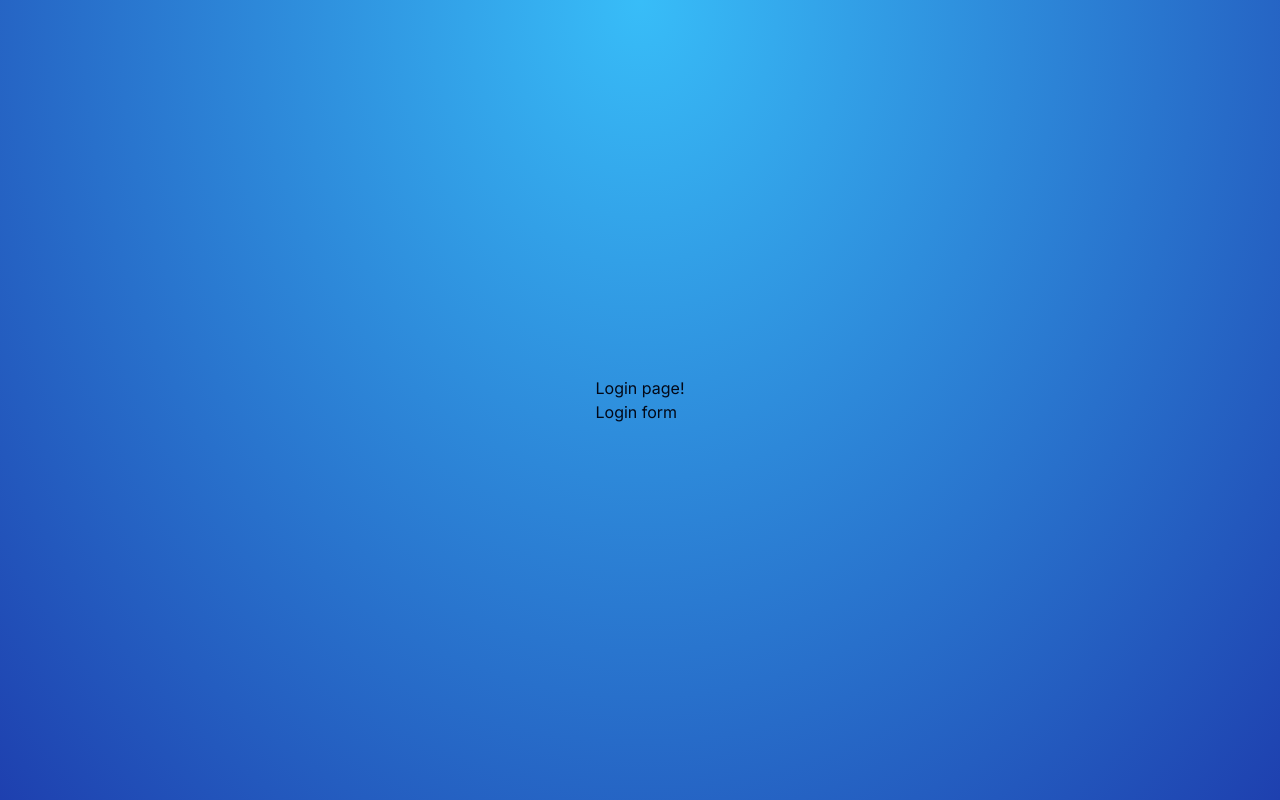
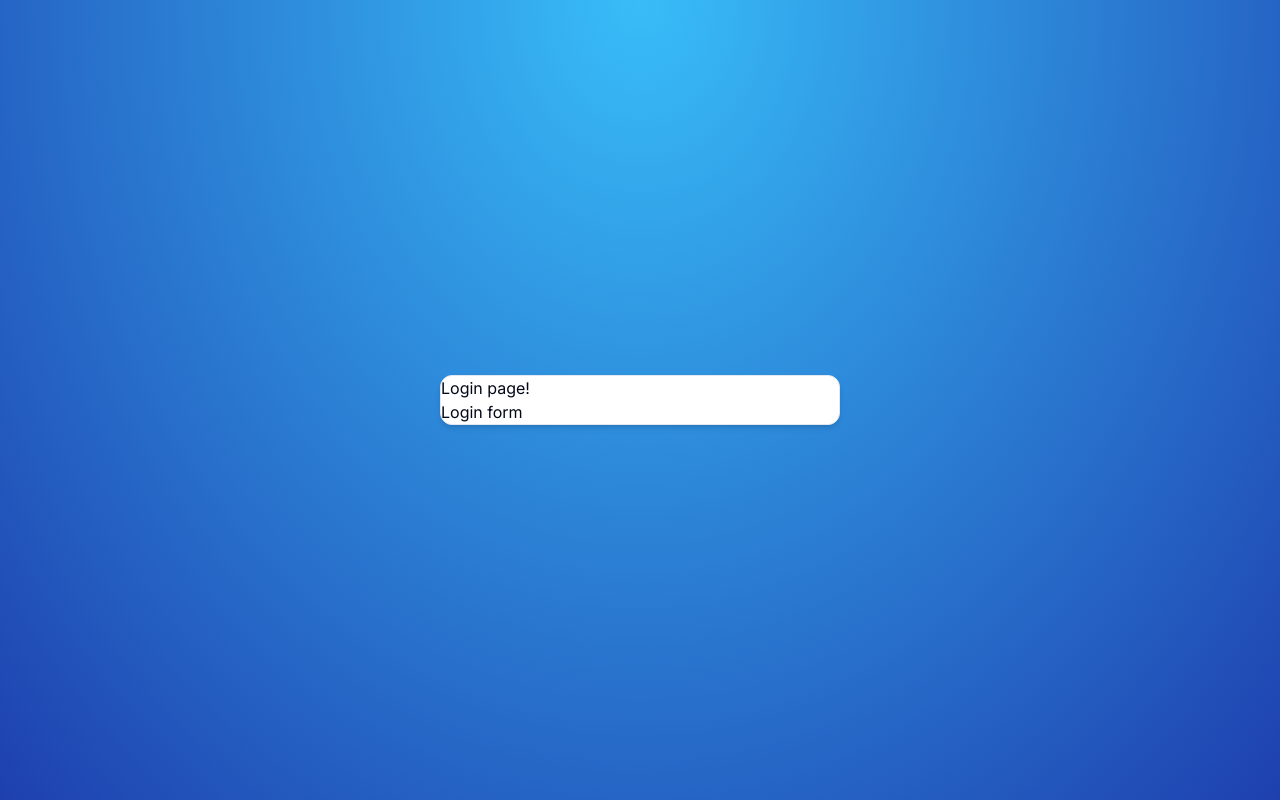
Before and after one commit to assilbekov/next-auth-course, a Next.js app: page /auth/login in a window 1280 px wide. Built offline with nearby package versions, Linux system fonts and the light colour scheme.

Commit message:
CardWrapper added

```diff
--- a/app/auth/login/page.tsx
+++ b/app/auth/login/page.tsx
@@ -1,10 +1,18 @@
+import { CardWrapper } from "@/components/auth/card-wrapper";
 import { LoginForm } from "@/components/auth/login-form";
 
 export default function LoginPage() {
   return (
-    <div>
-      Login page!
-      <LoginForm />
-    </div>
+    <CardWrapper
+      headerLabel="Welcome back!"
+      backButtonLabel="Don't have an account?"
+      backButtonHref="/auth/register"
+      showSocial
+    >
+      <div>
+        Login page!
+        <LoginForm />
+      </div>
+    </CardWrapper>
   )
 }
--- /dev/null
+++ b/components/auth/card-wrapper.tsx
@@ -0,0 +1,25 @@
+"use client"
+
+import { Card } from "../ui/card";
+
+interface CardWrapperProps {
+  children: React.ReactNode;
+  headerLabel: string;
+  backButtonLabel: string;
+  backButtonHref: string;
+  showSocial?: boolean;
+}
+
+export const CardWrapper = ({
+  children,
+  headerLabel,
+  backButtonLabel,
+  backButtonHref,
+  showSocial = true,
+}: CardWrapperProps) => {
+  return (
+    <Card className="w-[400px] shadow-md">
+      {children}
+    </Card>
+  )
+}
```
